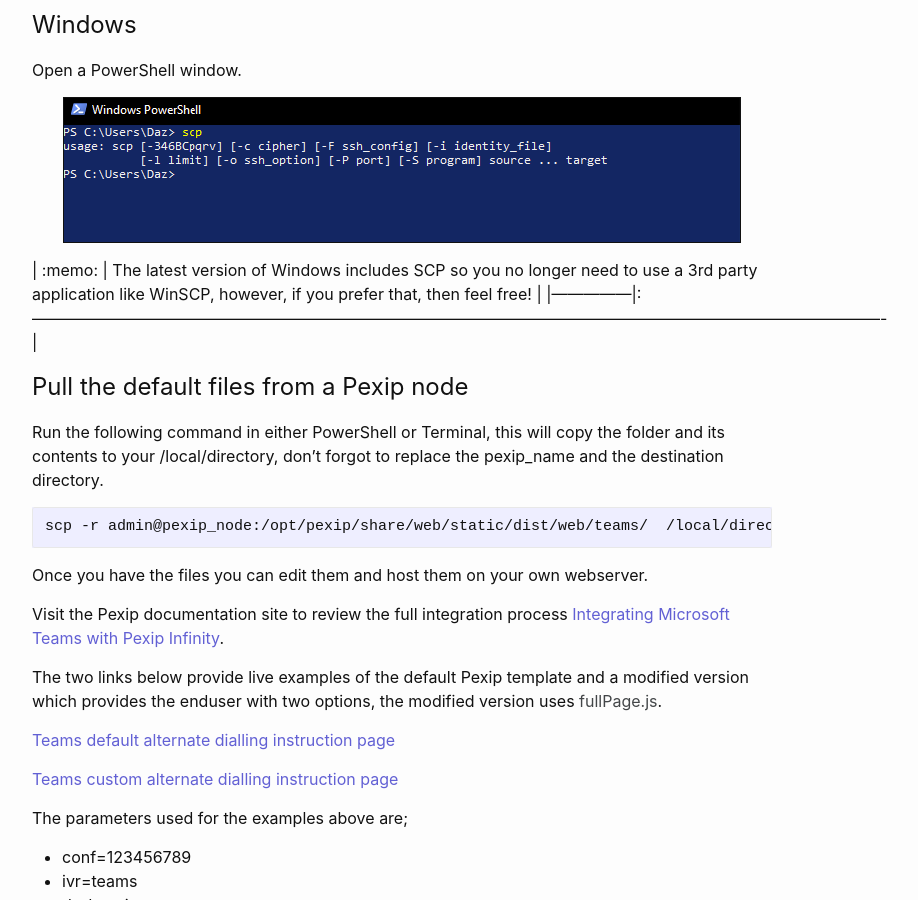
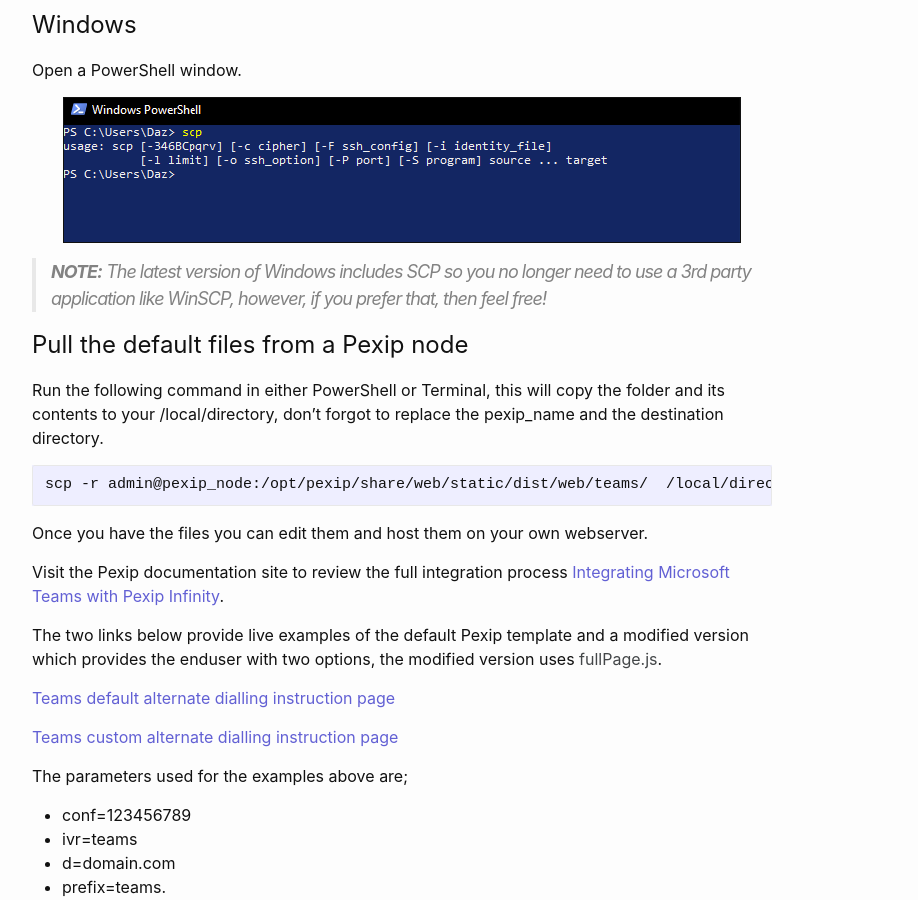
Before and after one commit to darrengoulden/darrengdn, a Jekyll site: the page built from _posts/2020-09-04-host-your-own-alternate-dialling-instructions.md, in a window 1280 px wide and 900 px high, scrolled down 2036 px. Shown: the whole window, without its empty margins (238-1156 px from the left). Built offline with Jekyll 4.4.1, drawn with Linux system fonts in a browser that asks for light colours; comment, search, counter and statistics services are not loaded.

Commit message:
update note in post

```diff
--- a/_posts/2020-09-04-host-your-own-alternate-dialling-instructions.md
+++ b/_posts/2020-09-04-host-your-own-alternate-dialling-instructions.md
@@ -38,8 +38,7 @@
 
 ![windows-powershell]({{ site.baseurl }}/assets/img/2020-09-04-hosting-your-own-alternate-dialling-instructions/powershell.png){: .center-image }
 
-| :memo:        | The latest version of Windows includes SCP so you no longer need to use a 3rd party application like WinSCP, however, if you prefer that, then feel free!       |
-|---------------|:----------------------------------------------------------------------------------------------------------------------------------------------------------------|
+> **NOTE:**  The latest version of Windows includes SCP so you no longer need to use a 3rd party application like WinSCP, however, if you prefer that, then feel free!
 
 # Pull the default files from a Pexip node
 
```
